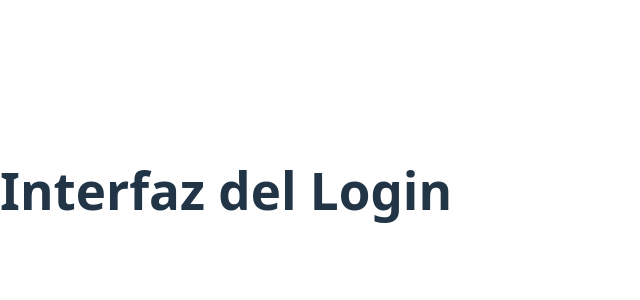
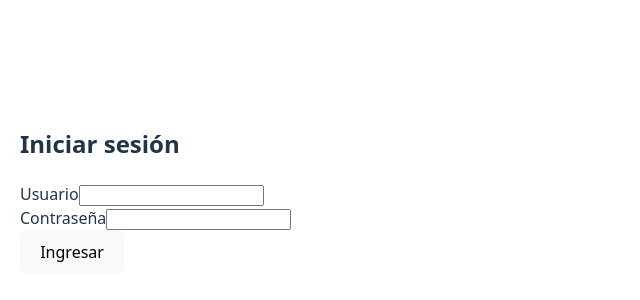
Before and after one commit to yessi1627/Baumsoft, a React (Vite) app: page / in a window 1280 px wide. Shown: the part 210-510 px from the top of the page, without its empty margins (0-640 px from the left). Built offline with nearby package versions, Linux system fonts and the light colour scheme.

Commit message:
fix: se agrega props al componente del home para lograr el cierre de la sesión

```diff
--- a/src/App.tsx
+++ b/src/App.tsx
@@ -1,11 +1,15 @@
 import { useState } from "react";
-import Home from "./pages/home/index";
-import Login from "./pages/login/index";
+import Home from "./pages/home";
+import Login from "./pages/login";
 
 function App() {
-  const [isAuthenticated] = useState(false);
+  const [isAuthenticated, setIsAuthenticated] = useState(false);
 
-  return isAuthenticated ? <Home /> : <Login />;
+  return isAuthenticated ? (
+    <Home onLogout={() => setIsAuthenticated(false)} />
+  ) : (
+    <Login onLogin={() => setIsAuthenticated(true)} />
+  );
 }
 
 export default App;
--- a/src/pages/home/index.tsx
+++ b/src/pages/home/index.tsx
@@ -1,7 +1,11 @@
-export default function Home() {
+export default function Home({ onLogout }: { onLogout: () => void }) {
   return (
-    <div>
-      <h1>Página Home funcionando</h1>
+    <div style={{ padding: 20 }}>
+      <h1>Bienvenido al Home</h1>
+
+      <button onClick={onLogout}>
+        Cerrar sesión
+      </button>
     </div>
   );
 }
--- a/src/pages/login/index.tsx
+++ b/src/pages/login/index.tsx
@@ -1,7 +1,65 @@
-export default function Login() {
+import { useForm } from "react-hook-form";
+import { useState } from "react";
+
+type LoginForm = {
+  usuario: string;
+  contraseña: string;
+};
+
+export default function Login({ onLogin }: { onLogin: () => void }) {
+  const {
+    register,
+    handleSubmit,
+    formState: { errors }
+  } = useForm<LoginForm>();
+
+  const [cargando, setCargando] = useState(false);
+  const [errorAuth, setErrorAuth] = useState("");
+
+  const onSubmit = (data: LoginForm) => {
+    setErrorAuth("");
+    setCargando(true);
+
+    setTimeout(() => {
+      if (data.usuario === "admin" && data.contraseña === "1234") {
+        onLogin();
+      } else {
+        setErrorAuth("Credenciales incorrectas");
+      }
+      setCargando(false);
+    }, 1200);
+  };
+
   return (
-    <div>
-      <h1>Interfaz del Login</h1>
+    <div style={{ padding: 20 }}>
+      <h2>Iniciar sesión</h2>
+
+      <form onSubmit={handleSubmit(onSubmit)}>
+        <div>
+          <label>Usuario</label>
+          <input
+            {...register("usuario", { required: "El usuario es obligatorio" })}
+          />
+          {errors.usuario && <p>{errors.usuario.message}</p>}
+        </div>
+
+        <div>
+          <label>Contraseña</label>
+          <input
+            type="password"
+            {...register("contraseña", {
+              required: "La contraseña es obligatoria"
+            })}
+          />
+          {errors.contraseña && <p>{errors.contraseña.message}</p>}
+        </div>
+
+        {errorAuth && <p style={{ color: "red" }}>{errorAuth}</p>}
+
+        <button type="submit" disabled={cargando}>
+          {cargando ? "Validando..." : "Ingresar"}
+        </button>
+      </form>
     </div>
   );
 }
```
